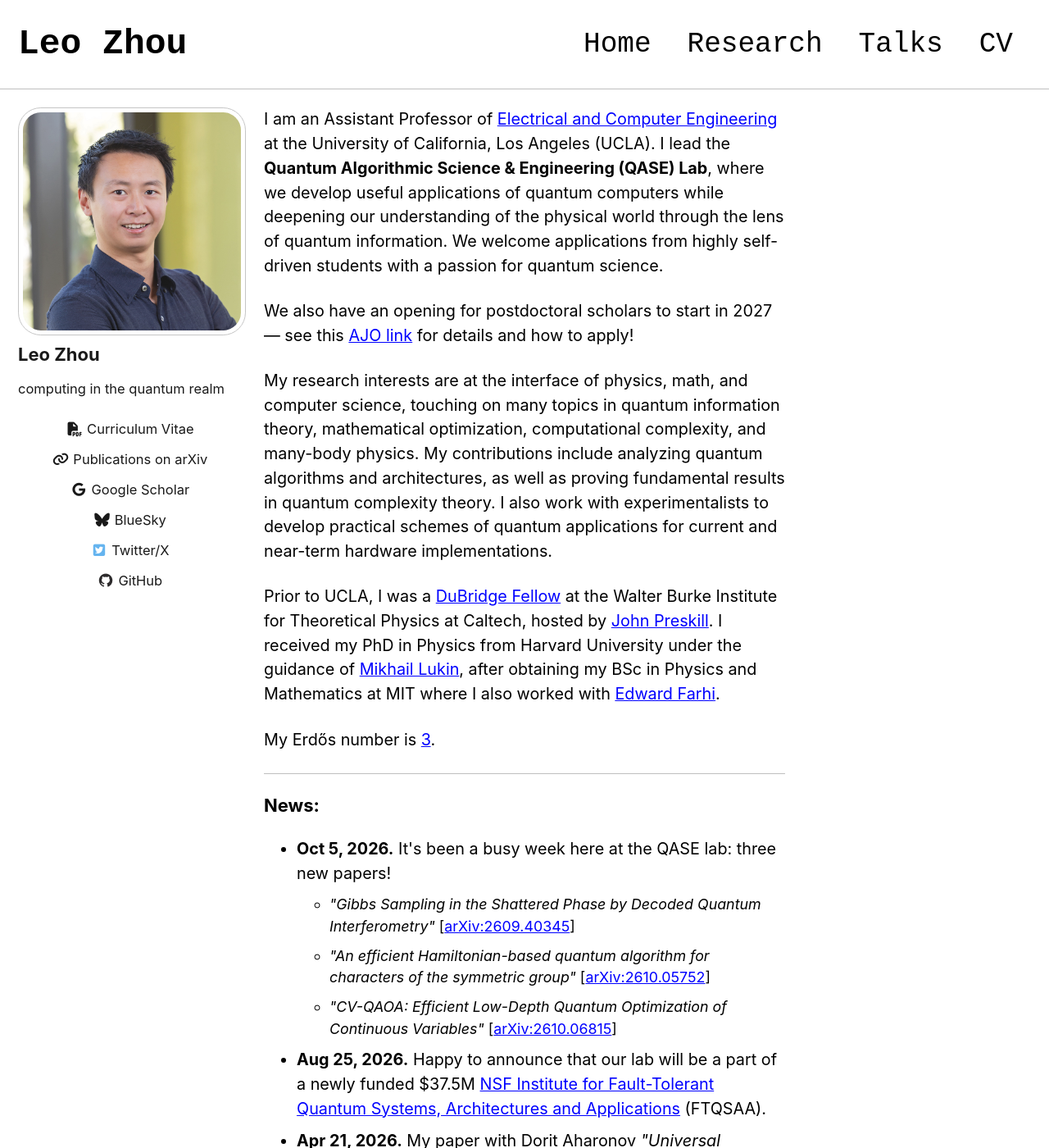
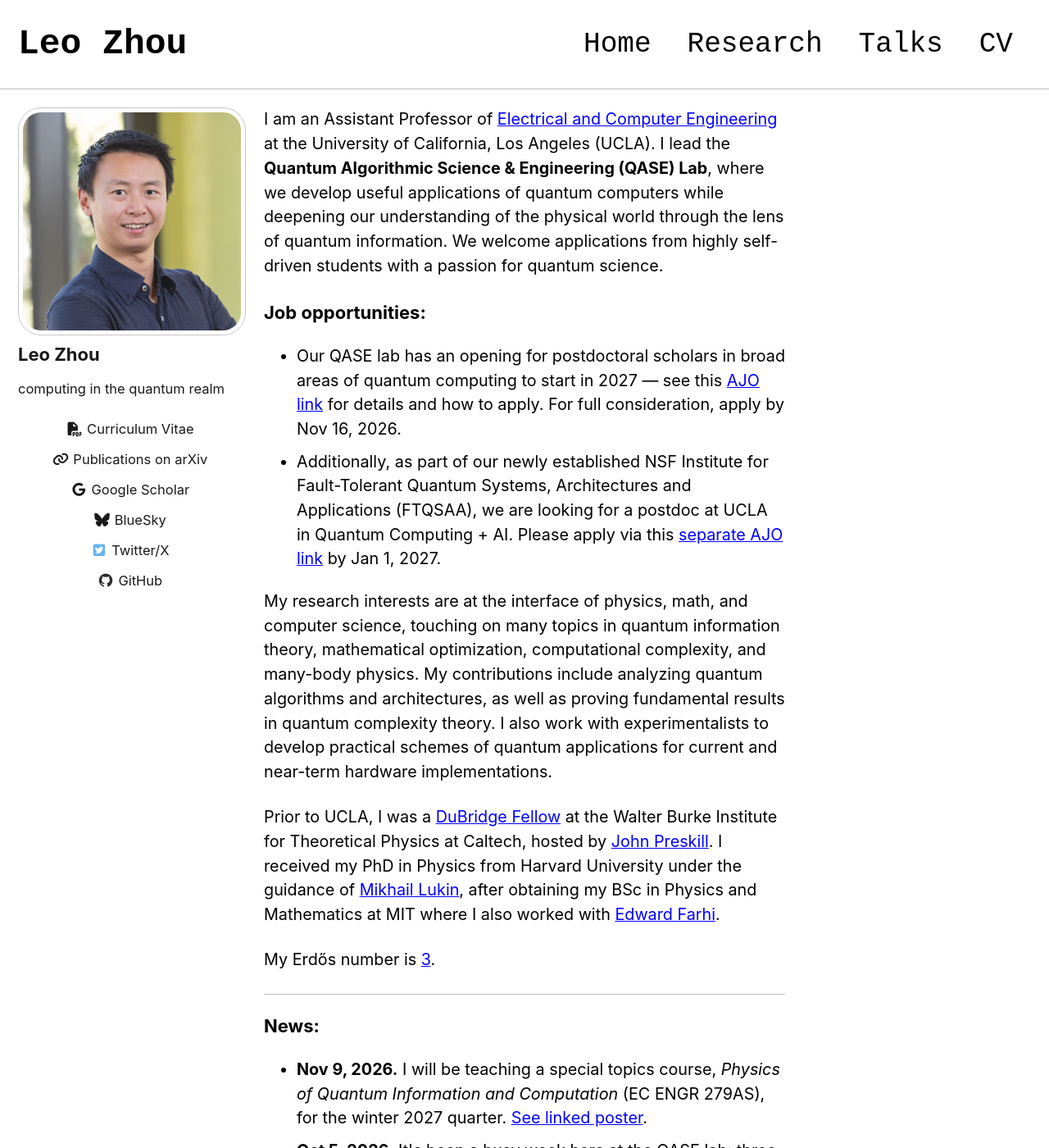
Before and after one commit to leoxzhou/leoxzhou.github.io, a Jekyll site: the page built from index.html, in a window 1280 px wide and 1400 px high. Shown: the whole window at 82% size. Built offline with Jekyll 4.4.1, drawn with Linux system fonts in a browser that asks for light colours; cached includes are drawn as plain includes; the list of posts is cut into pages by our own code.

Commit message:
Jobs and news

```diff
--- a/index.html
+++ b/index.html
@@ -10,9 +10,17 @@ author_profile: true
 	I am an Assistant Professor of <a data-url="https://samueli.ucla.edu/people/leo-zhou/" href="https://samueli.ucla.edu/people/leo-zhou/">Electrical and Computer Engineering</a> at the University of California, Los Angeles (UCLA).
 	I lead the <b>Quantum Algorithmic Science & Engineering (QASE) Lab</b>, where we develop useful applications of quantum computers while deepening our understanding of the physical world through the lens of quantum information. We welcome applications from highly self-driven students with a passion for quantum science.
 </p>
-<p>
-	We also have an opening for postdoctoral scholars to start in 2027 — see this <a href="https://academicjobsonline.org/ajo/jobs/32849" target="_blank">AJO link</a> for details and how to apply!
-</p>
+
+<strong>Job opportunities:</strong>
+<ul>
+<li>
+	Our QASE lab has an opening for postdoctoral scholars in broad areas of quantum computing to start in 2027 — see this <a href="https://academicjobsonline.org/ajo/jobs/32849" target="_blank">AJO link</a> for details and how to apply. For full consideration, apply by Nov 16, 2026.
+</li>
+<li>
+	Additionally, as part of our newly established NSF Institute for Fault-Tolerant Quantum Systems, Architectures and Applications (FTQSAA), we are looking for a postdoc at UCLA in Quantum Computing + AI. Please apply via this <a href="https://academicjobsonline.org/ajo/jobs/33275" target="_blank">separate AJO link</a> by Jan 1, 2027.
+</li>
+</ul>
+
 
 <p>
 	My research interests are at the interface of physics, math, and computer science, touching on many topics in quantum information theory, mathematical optimization, computational complexity, and many-body physics. My contributions include analyzing quantum algorithms and architectures, as well as proving fundamental results in quantum complexity theory. I also work with experimentalists to develop practical schemes of quantum applications for current and near-term hardware implementations.
@@ -30,6 +38,7 @@ author_profile: true
 
 <strong>News:</strong>
 <ul>
+	<li><b>Nov 9, 2026.</b> I will be teaching a special topics course, <em>Physics of Quantum Information and Computation</em> (EC ENGR 279AS), for the winter 2027 quarter. <a href="/assets/files/ECE279ASposter.pdf">See linked poster</a>.</li>
 	<li><b>Oct 5, 2026.</b> It's been a busy week here at the QASE lab: three new papers!
 		<ul>
 			<li><em>"Gibbs Sampling in the Shattered Phase by Decoded Quantum Interferometry"</em> [<a href="https://arxiv.org/abs/2609.40345" target="_blank">arXiv:2609.40345</a>]</li>
```
Also changed, not shown: 1 other file.
